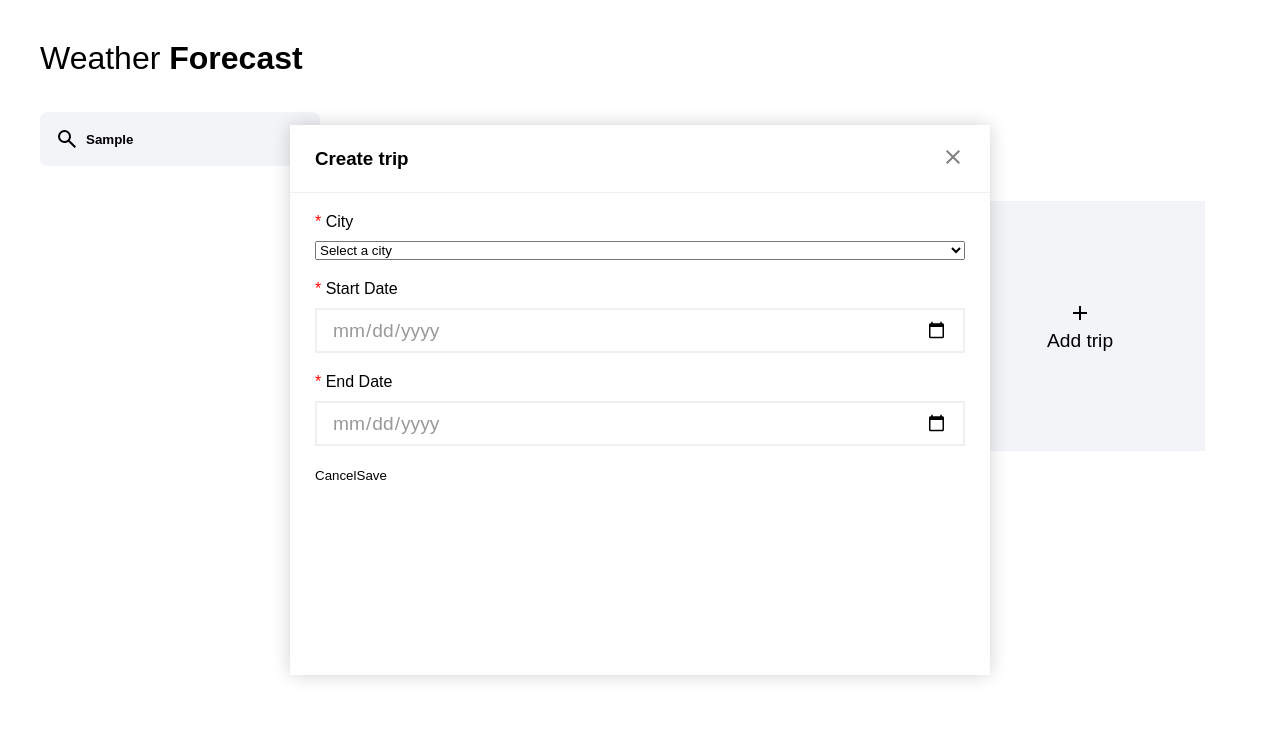
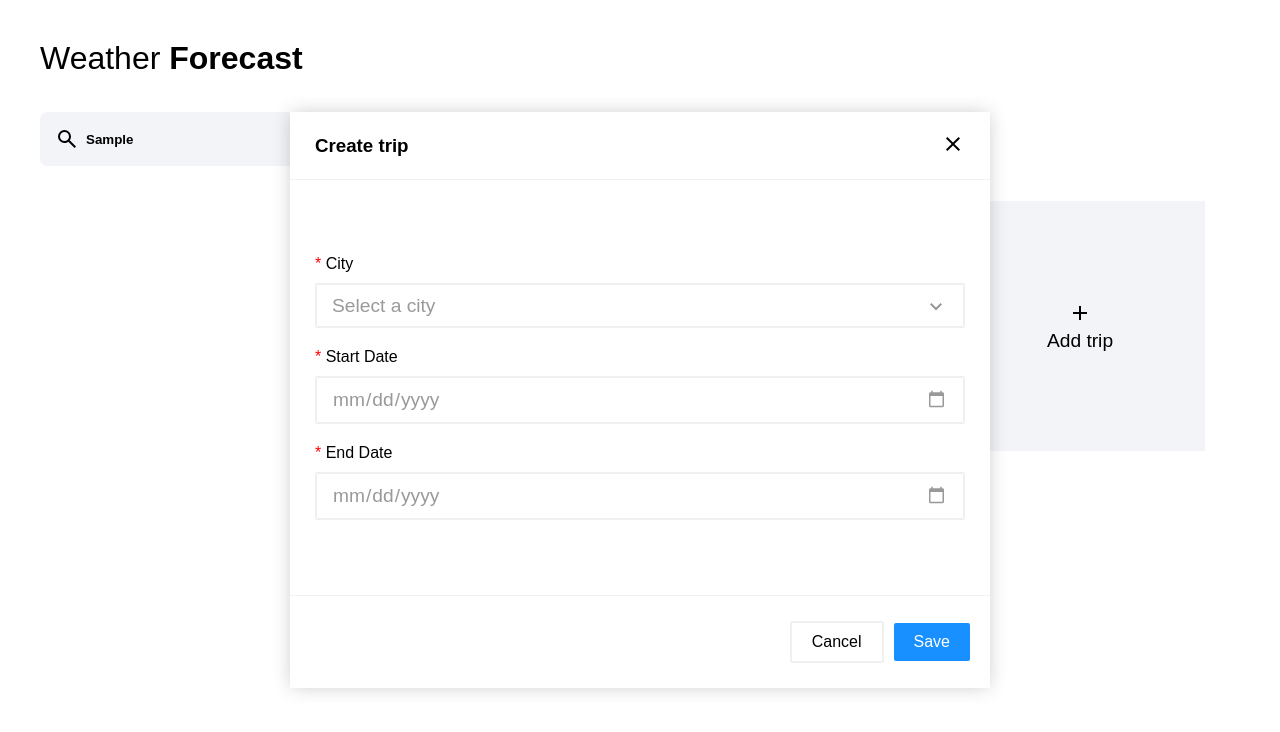
Before and after one commit to AnastasiaR2/travel-app, a React (Vite) app: page / in a window 1280 px wide. Both pictures are taken after typing "Sample" into the empty fields and a click on the button "Add trip". Shown: the top 732 px of the page. Built offline with nearby package versions, Linux system fonts and the light colour scheme.

Commit message:
Updated styles for modal

```diff
--- a/src/components/weather-forecast/trip-list/add-trip-modal/add-trip-modal.jsx
+++ b/src/components/weather-forecast/trip-list/add-trip-modal/add-trip-modal.jsx
@@ -6,17 +6,21 @@ import cities from '~/data/cities.json';
 
 import styles from './styles.module.css';
 
-const AddTripModal = ({ trip, onSave, onClose }) => {
-  const [currentTrip, setCurrentTrip] = useState(trip);
+const AddTripModal = ({ isOpen, onSave, onClose }) => {
+  const [currentTrip, setCurrentTrip] = useState({
+    city: '',
+    startDate: '',
+    endDate: '',
+  });
 
-  const handleChange = ({ target }) => {
-    const { name, value } = target;
+  const handleChange = (event) => {
+    const { name, value } = event.target;
     setCurrentTrip({ ...currentTrip, [name]: value });
   };
 
-  const handleSubmit = (e) => {
-    e.preventDefault();
-    const form = e.target.form;
+  const handleSubmit = (event) => {
+    event.preventDefault();
+    const form = event.target;
 
     if (form.checkValidity()) {
       const tripId = Math.random();
@@ -36,21 +40,24 @@ const AddTripModal = ({ trip, onSave, onClose }) => {
   };
 
   return (
-    <Modal isOpen={Boolean(currentTrip)} onClose={onClose}>
+    <Modal isOpen={isOpen} onClose={onClose}>
       <div className={styles.modalContent}>
-        <div className={styles.header}>
+        <div className={styles.modalHeader}>
           <h3>Create trip</h3>
-          <button>
+          <button onClick={onClose}>
             <CloseIcon />
           </button>
         </div>
-        <form className={styles.form}>
+        <form onSubmit={handleSubmit}>
+          <div className={styles.formBody}>
             <label className={styles.label}>
               <p>
                 <span>*</span> City
               </p>
               <select name="city" required onChange={handleChange}>
-              <option value="">Select a city</option>
+                <option value="" hidden>
+                  Select a city
+                </option>
                 {cities.map((city) => (
                   <option key={city.title} value={city.title}>
                     {city.title}
@@ -80,15 +87,16 @@ const AddTripModal = ({ trip, onSave, onClose }) => {
                 onChange={handleChange}
               />
             </label>
-          <div>
-            <button>Cancel</button>
-            <button onClick={handleSubmit}>Save</button>
+          </div>
+          <div className={styles.formFooter}>
+            <button className={styles.cancelBtn} type="reset">
+              Cancel
+            </button>
+            <button className={styles.saveBtn} type="submit">
+              Save
+            </button>
           </div>
         </form>
-        {/* <div>
-          <button>Cancel</button>
-          <button onClick={handleSubmit}>Save</button>
-        </div> */}
       </div>
     </Modal>
   );
--- a/src/components/weather-forecast/trip-list/add-trip-modal/styles.module.css
+++ b/src/components/weather-forecast/trip-list/add-trip-modal/styles.module.css
@@ -1,11 +1,11 @@
 .modalContent {
   width: 700px;
-  height: 550px;
+  /* height: 550px; */
   background-color: #fff;
   box-shadow: 0px 0px 18px -1px rgba(0, 0, 0, 0.2);
 }
 
-.header {
+.modalHeader {
   display: flex;
   padding: 20px 25px;
   border-bottom: 1px solid #f0f0f0;
@@ -17,40 +17,66 @@
   color: #808080;
 }
 
-.form {
-  padding: 20px 25px;
+.formBody {
+  border-bottom: 1px solid #f0f0f0;
+  padding: 75px 25px;
   display: flex;
   flex-direction: column;
   gap: 20px;
+}
+
+.formFooter {
+  display: flex;
+  justify-content: flex-end;
+  align-items: center;
+  gap: 10px;
+  padding: 25px 20px;
+}
+
+.formFooter button {
+  padding: 10px 20px;
+  font-size: 1rem;
+  border-radius: 2px;
+}
+
+.cancelBtn {
+  border: 2px solid #f0f0f0;
+}
+
+.saveBtn {
+  background-color: #1890ff;
+  color: #fff;
 }
 
 .label {
   display: flex;
   flex-direction: column;
   position: relative;
-}
-
-.label p {
-  margin-bottom: 10px;
+  gap: 10px;
 }
 
 .label span {
   color: red;
 }
 
-.label input {
+.label input,
+.label select {
   width: 100%;
-  height: 45px;
   padding: 10px 15px;
   border: 2px solid #f0f0f0;
   color: rgba(0, 0, 0, 0.4);
   font-size: 1.2rem;
+  position: relative;
+  border-radius: 2px;
 }
 
-.label svg {
-  color: rgba(0, 0, 0, 0.4);
-  font-size: 1.2rem;
-  position: absolute;
-  right: 15px;
-  top: 37px;
+input[type="date"]::-webkit-calendar-picker-indicator {
+  filter: invert(60%);
 }
+
+select {
+  appearance: none;
+  background-image: url("~/assets/images/icons/arrow-down-icon.svg");
+  background-repeat: no-repeat;
+  background-position: right 15px top 10px;
+}
--- a/src/components/weather-forecast/trip-list/trip-list.jsx
+++ b/src/components/weather-forecast/trip-list/trip-list.jsx
@@ -14,28 +14,19 @@ const TripList = () => {
   const trips = useSelector(selectTrips);
   const dispatch = useDispatch();
   const [searchQuery, setSearchQuery] = useState('');
-  const [currentTrip, setCurrentTrip] = useState(null);
+  const [isModalOpen, setIsModalOpen] = useState(false);
 
-  const hasCurrentTrip = Boolean(currentTrip);
+  const handleToggleModalOpen = () => {
+    setIsModalOpen(!isModalOpen);
+  };
 
-  const handleModalOpen = () =>
-    setCurrentTrip({
-      city: null,
-      startDate: '',
-      endDate: '',
-    });
-
-  const handleModalClose = () => setCurrentTrip(null);
-
-  const handleTripAdd = useCallback(
-    (tripPayload) => dispatch(tripsActions.addTrip(tripPayload)),
-    [dispatch],
-  );
+  const handleTripAdd = (tripPayload) =>
+    dispatch(tripsActions.addTrip(tripPayload));
 
   const handleTripSave = (trip) => {
     handleTripAdd(trip);
 
-    setCurrentTrip(null);
+    handleToggleModalOpen();
   };
 
   const handleInputChange = (event) => {
@@ -67,15 +58,15 @@ const TripList = () => {
             <TripItem key={trip.id} trip={trip} />
           ))}
         </div>
-        <button className={styles.addTripBtn} onClick={handleModalOpen}>
+        <button className={styles.addTripBtn} onClick={handleToggleModalOpen}>
           <AddIcon />
           <p>Add trip</p>
         </button>
-        {hasCurrentTrip && (
+        {isModalOpen && (
           <AddTripModal
-            trip={currentTrip}
+            isOpen={isModalOpen}
             onSave={handleTripSave}
-            onClose={handleModalClose}
+            onClose={handleToggleModalOpen}
           />
         )}
       </div>
--- a/src/index.css
+++ b/src/index.css
@@ -4,10 +4,11 @@
   box-sizing: border-box;
   margin: 0;
   padding: 0;
-  /* outline: 0; */
+  outline: none;
 }
 
 html {
+
   ::-webkit-scrollbar {
     width: 7px;
     height: 7px;
@@ -34,7 +35,8 @@ button {
 }
 
 button,
-input {
+input,
+select {
   outline: none;
   border: none;
   background-color: transparent;
```
Also changed, not shown: src/assets/images/icons/arrow-down-icon.svg (added), src/assets/images/icons/calendar-icon.svg (deleted). Lines whose indentation alone changed are shown as unchanged.
